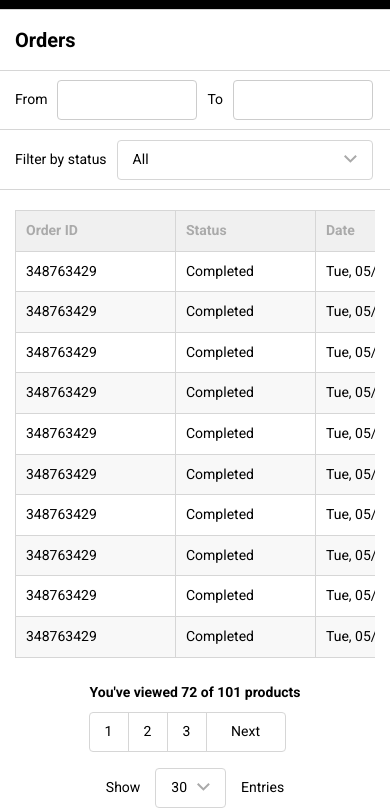
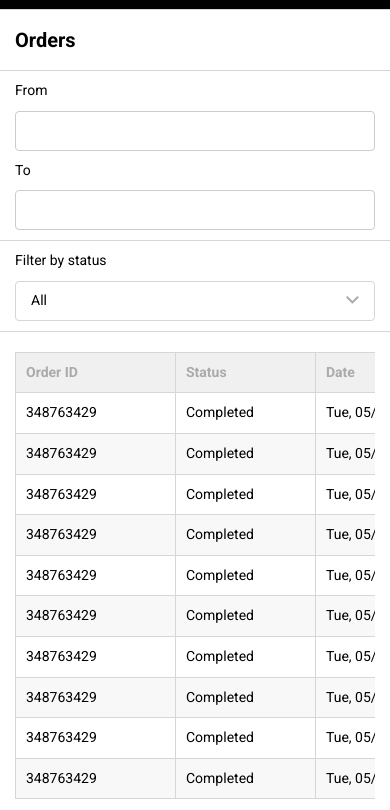
Before and after one commit to trueboroda/vc-procurement-portal-design, a website: page src/orders.html in a window 390 px wide. Shown: the part 50-860 px from the top of the page. Drawn offline with nearby package versions, Linux system fonts and the light colour scheme; files that its build step writes are made by us from their sources; files whose address does not match are found by name.

Commit message:
Redesign order for mobile

```diff
--- a/src/assets/sass/blocks/main/page.scss
+++ b/src/assets/sass/blocks/main/page.scss
@@ -10,12 +10,6 @@
 		{
 			align-items: center;
 			display: flex;
-
-			.dropdown,
-			.form-control
-			{
-				margin: 0 .9375rem;
-			}
 		}
 
 		&-date
@@ -23,11 +17,6 @@
 			.form-control
 			{
 				width: 8rem;
-
-				&:last-child
-				{
-					margin-right: 0;
-				}
 			}
 		}
 
@@ -38,6 +27,26 @@
 				margin-right: 0;
 				width: 12.5rem;
 			}
+		}
+
+		&-col
+		{
+			align-items: center;
+			display: flex;
+			flex: 1 0 0;
+
+			&:first-child
+			{
+				.page__sort-name
+				{
+					margin-left: 0;
+				}
+			}
+		}
+
+		&-name
+		{
+			margin: 0 .625rem;
 		}
 
 		@include media-breakpoint-down(md) {
@@ -54,44 +63,72 @@
 			&-date,
 			&-filter
 			{
-				height: 3.75rem;
-
-				.form-control,
-				.dropdown
-				{
-					margin: 0 .625rem;
-					width: calc(50% - 2.5rem);
-				}
+				padding-bottom: .625rem;
+				padding-top: .625rem;
 			}
 
 			&-date
 			{
-				.form-control:last-child
+				border-bottom: 1px solid $gray-200;
+				border-top: 1px solid $gray-200;
+
+				.page__sort-col
 				{
-					margin-right: 0;
+					&:first-child
+					{
+						margin-right: .5rem;
+					}
+
+					&:last-child
+					{
+						margin-left: .5rem;
+					}
 				}
 			}
 
 			&-filter
 			{
-				.dropdown
+				border-bottom: 1px solid $gray-200;
+			}
+
+			&-col
+			{
+				flex-wrap: wrap;
+
+				.dropdown,
+				.form-control
 				{
-					margin-right: 0;
-					width: calc(100% - 6.45rem);
+					width: 100%;
 				}
+			}
+
+			&-name
+			{
+				margin: 0 0 .625rem;
 			}
 		}
 
 		@include media-breakpoint-down(xs) {
 			&-date
 			{
-				border-bottom: 1px solid $gray-200;
-				border-top: 1px solid $gray-200;
-			}
+				align-items: flex-start;
+				flex-direction: column;
 
-			&-filter
-			{
-				border-bottom: 1px solid $gray-200;
+				.page__sort-col
+				{
+					width: 100%;
+
+					&:first-child
+					{
+						margin-right: 0;
+					}
+
+					&:last-child
+					{
+						margin-left: 0;
+						margin-top: .625rem;
+					}
+				}
 			}
 		}
 	}
--- a/src/assets/sass/components/_dropdown.scss
+++ b/src/assets/sass/components/_dropdown.scss
@@ -87,3 +87,11 @@
         }
     }
 }
+
+.dropdown-menu
+{
+    &.show
+    {
+        display: block;
+    }
+}
--- a/src/orders.html
+++ b/src/orders.html
@@ -156,19 +156,29 @@
                     <h1>Orders</h1>
                     <div class="row page__sort">
                         <div class="col-md-auto page__sort-date">
-                            From
-                            <input type="text" class="form-control">
-                            To
+                            <div class="page__sort-col">
+                                <span class="page__sort-name">From</span>
+                                <div class="dropdown">
                                     <input type="text" class="form-control">
                                 </div>
+                            </div>
+                            <div class="page__sort-col">
+                                <span class="page__sort-name">To</span>
+                                <div class="dropdown">
+                                    <input type="text" class="form-control">
+                                </div>
+                            </div>
+                        </div>
                         <div class="col-md-auto page__sort-filter">
-                            Filter by status
+                            <div class="page__sort-col">
+                                <span class="page__sort-name">Filter by status</span>
                                 <div class="dropdown">
                                     <div class="dropdown__toggle">All</div>
                                     <div class="dropdown__menu dropdown__menu--up">
                                         <a href="#" class="dropdown__menu-item">All</a>
                                         <a href="#" class="dropdown__menu-item">Completed</a>
                                         <a href="#" class="dropdown__menu-item">Awaiting approwal</a>
+                                    </div>
                                 </div>
                             </div>
                         </div>
```
Lines whose indentation alone changed are shown as unchanged.
